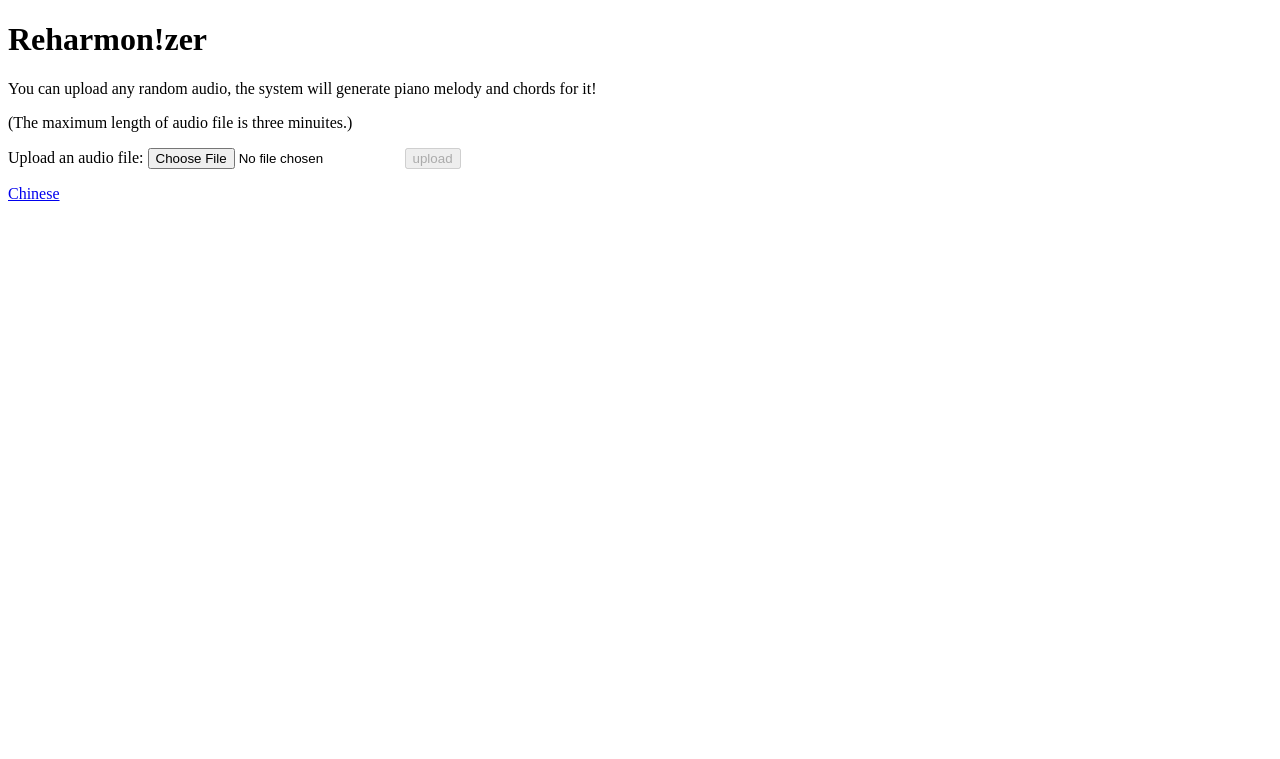
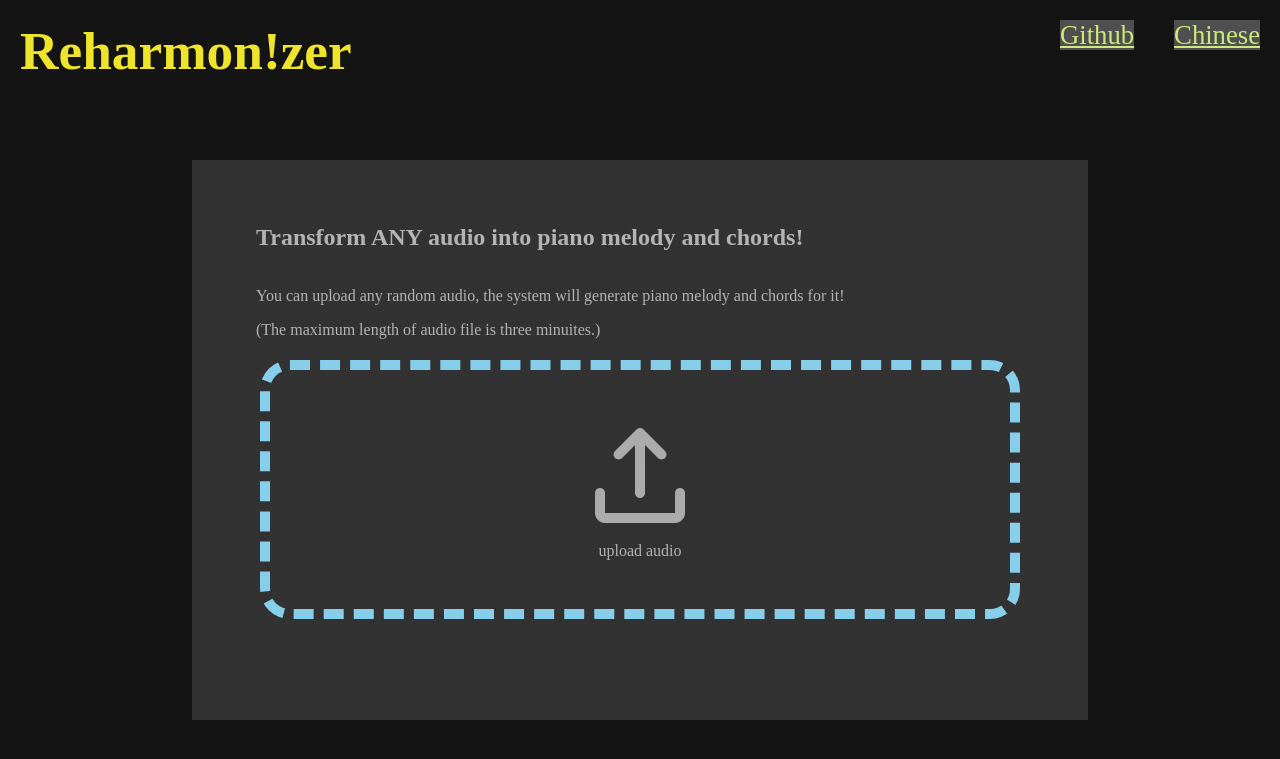
Before and after one commit to ChiuYeeJay/Reharmonizer_web, a Flask app: page /en in a window 1280 px wide. Shown: the top 759 px of the page. Run offline with Flask 3, Linux system fonts and the light colour scheme.

Commit message:
Make English entry work again

```diff
--- a/app.py
+++ b/app.py
@@ -35,7 +35,12 @@ def entry_page():
 
 @app.route("/en")
 def entry_page_en():
-    return render_template('entry_en.htm', entry_js_url=url_for('static', filename='entry.js'))
+    return render_template('entry_en.htm',
+                           entry_js=url_for('static', filename='entry.js'),
+                           entry_css=url_for('static', filename="entry.css"),
+                           upload_svg=url_for('static', filename='upload.svg'),
+                           audio_svg=url_for('static', filename='audio.svg'),
+                           arrowright_svg=url_for('static', filename='arrow-right.svg'))
 
 @app.route("/second")
 def second_page():
--- a/templates/entry.htm
+++ b/templates/entry.htm
@@ -17,7 +17,7 @@
             <a href="https://github.com/ChiuYeeJay/Reharmonizer_web" id="github_link" target="_blank">Github</a>
         </div>
         <div style="padding: 10px; margin: 10px;">
-            <a href="/en" id="lang_link" target="_blank">English</a>
+            <a href="/en" id="lang_link" target="_self">English</a>
         </div>
     </div>
     <div id="main_container">
--- a/templates/entry_en.htm
+++ b/templates/entry_en.htm
@@ -1,24 +1,80 @@
 <!DOCTYPE html>
 <html>
+
 <head>
     <title>Reharmonizer</title>
-<script src="{{entry_js_url}}"></script>
+    <script src="{{entry_js}}"></script>
+    <link rel="stylesheet" href="{{entry_css}}">
 </head>
+
 <body lang="en">
-
-<h1>Reharmon!zer</h1>
+    <div id="header_container">
+        <div style="padding: 10px; margin: 10px;">
+            <h1 id="main_title">Reharmon!zer</h1>
+        </div>
+        <div id="header_empty" style="flex-grow: 1;"></div>
+        <div style="padding: 10px; margin: 10px;">
+            <a href="https://github.com/ChiuYeeJay/Reharmonizer_web" id="github_link" target="_blank">Github</a>
+        </div>
+        <div style="padding: 10px; margin: 10px;">
+            <a href="/" id="lang_link" target="_self">Chinese</a>
+        </div>
+    </div>
+    <div id="main_container">
+        <div id="left_blank" style="flex-grow: 1;"></div>
+        <div id="middle_content">
             <div>
+                <h2 style="margin-top: 0%;">Transform ANY audio into piano melody and chords!</h2>
+            </div>
+            <div id="description">
                 <p>You can upload any random audio, the system will generate piano melody and chords for it!</p>
                 <p>(The maximum length of audio file is three minuites.)</p>
             </div>
+            <div id="audio_form_parent">
                 <form id="audio_form" method="post" action="/upload" enctype="multipart/form-data">
-    <label for="audio_upload">Upload an audio file:</label>
-    <input name="original_audio" id="audio_upload" type="file" accept="audio/*"
-           formenctype="multipart/form-data" oninput="on_audio_chosen();return true;" required>
-    <input id="submit_btn" type="button" value="upload" onclick="submit_audio();return true;" disabled>
+                    <div id="drag_and_drop" ondrop="drop_handler(event);" ondragover="dragover_handler(event);" ondragleave="dragleave_handler(event);">
+                        <label for="audio_upload" style="align-self: center;">
+                            <img id="upload_icon" src="{{upload_svg}}" style="width:15vh; height:15vh;">
+                        </label>
+                        <label for="audio_upload" style="align-self: center;">upload audio</label>
+                        <input name="original_audio" id="audio_upload" type="file" accept="audio/*" formenctype="multipart/form-data"
+                        oninput="on_audio_chosen();return true;" required style="display: none;" >
+                    </div>
                 </form>
+            </div>
+            <div id="after_uplaod" style="display: none; flex-direction: column; align-items: center; flex-grow: 1;">
+                <img id="audio_icon" src="{{audio_svg}}" style="width:15vh; height:15vh;">
+                <p id="uplaoded_audio_name">sound.wav</p>
+            </div>
+            <div id="prcessing_progress" width="100%" style="flex-grow: 1;">
+                <div id="progress_0">
+                    <span class="progress_span"></span>
+                    <p style="color: white;">uploading</p>
+                    <span class="progress_span"></span>
+                </div>
+                <img src="{{arrowright_svg}}">
+                <div id="progress_1">
+                    <span class="progress_span"></span>
+                    <p style="color: white;">processing</p>
+                    <span class="progress_span"></span>
+                </div>
+                <img src="{{arrowright_svg}}">
+                <div id="progress_2">
+                    <span class="progress_span"></span>
+                    <p style="color: white;">harmonizing</p>
+                    <span class="progress_span"></span>
+                </div>
+                <img src="{{arrowright_svg}}">
+                <div id="progress_3">
+                    <span class="progress_span"></span>
+                    <p style="color: white;">finished!</p>
+                    <span class="progress_span"></span>
+                </div>
+            </div>
             <p id="upload_status"></p>
+        </div>
+        <div id="right_blank" style="flex-grow: 1;"></div>
+    </div>
+</body>
 
-<a href="/">Chinese</a>
-</body>
 </html>
```
Lines whose indentation alone changed are shown as unchanged.
